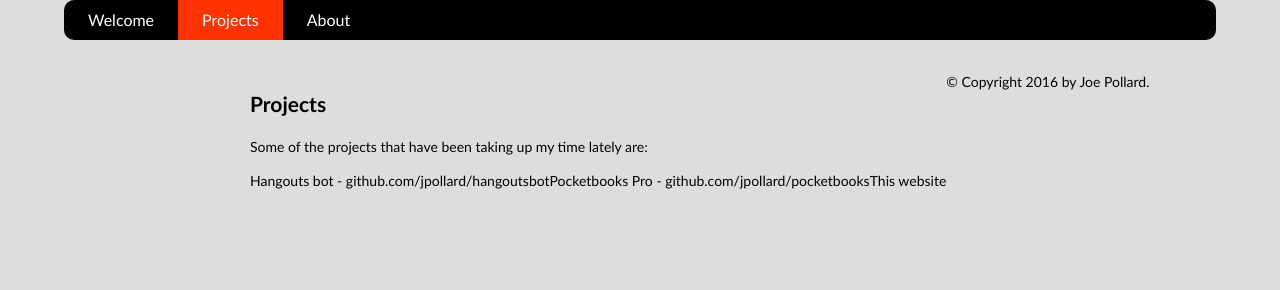
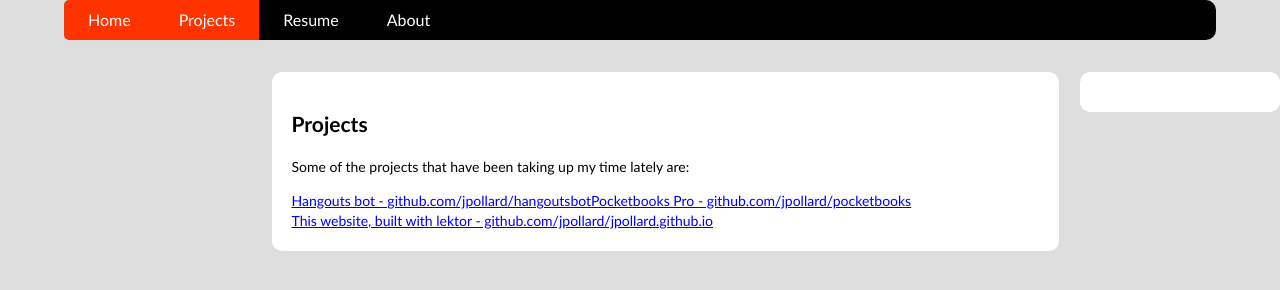
Before and after one commit to jpollard/jpollard.github.io, a plain HTML site: page projects/index.html in a window 1280 px wide. Drawn offline with Linux system fonts and the light colour scheme.

Commit message:
Synchronized build

```diff
--- a/projects/index.html
+++ b/projects/index.html
@@ -3,35 +3,57 @@
 <link rel="stylesheet" href="../static/main.css">
 <title>Projects — JosephPollard</title>
 <body>
+
   <header>
     <nav>
       <ul class="nav navbar-nav">
-        <li><a href="../">Welcome</a></li>
 
-          <li class="active"><a href="../projects/">Projects</a></li>
+        <li class="active"  >
+        <a href="../">Home</a>
 
-          <li><a href="../about/">About</a></li>
+        <li class="active"  >
+        <a href="../projects/">Projects</a>
+
+        <li >
+        <a href="../resume">Resume</a>
+
+        <li >
+        <a href="../about/">About</a>
 
       </ul>
     </nav>
   </header>
+
   <div id="container">
-  <div id="main" class="column">
-  <div class="page">
+    <div id="main" class="column">
+      <div class="page">
 
+  <aside id="featured" class="body"><article>
   <h2>Projects</h2>
   <p>Some of the projects that have been taking up my time lately are:</p>
 <ul>
-<li>Hangouts bot - github.com/jpollard/hangoutsbot</li>
-<li>Pocketbooks Pro - github.com/jpollard/pocketbooks</li>
-<li>This website </li>
+<li><a href="https://github.com/jpollard/hangoutsbot">Hangouts bot - github.com/jpollard/hangoutsbot</a></li>
+<li><a href="https://github.com/jpollard/pocketbooks">Pocketbooks Pro - github.com/jpollard/pocketbooks</a></li>
+<li><a href="https://github.com/jpollard/jpollard.github.io">This website, built with lektor - github.com/jpollard/jpollard.github.io</a></li>
 </ul>
 
+  </article>
+  </aside>
 
+      </div>
+    </div>
+
+    <div id="sidepanel" class="column">
+
+    </div>
+
+    <div id="ad" class="column">
+
+    </div>
   </div>
-  </div>
-  </div>
+
   <footer>
-    &copy; Copyright 2016 by Joe Pollard.
+    &copy; Copyright 2017 by Joseph Pollard.
   </footer>
+
 </body>
```
Also changed, not shown: 404.html (added, +1 -0 lines), about/index.html (+30 -8 lines), index.html (+32 -9 lines).
